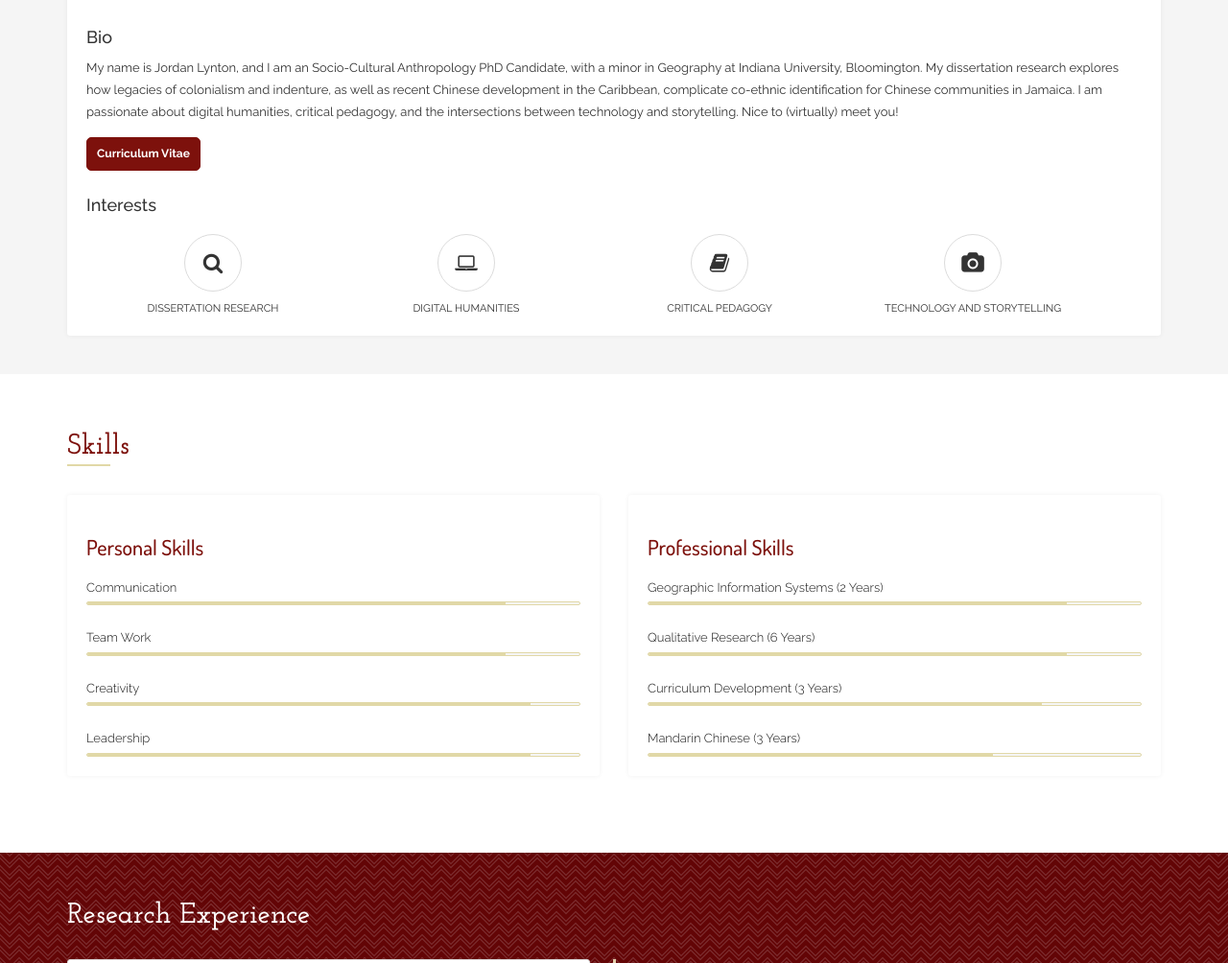
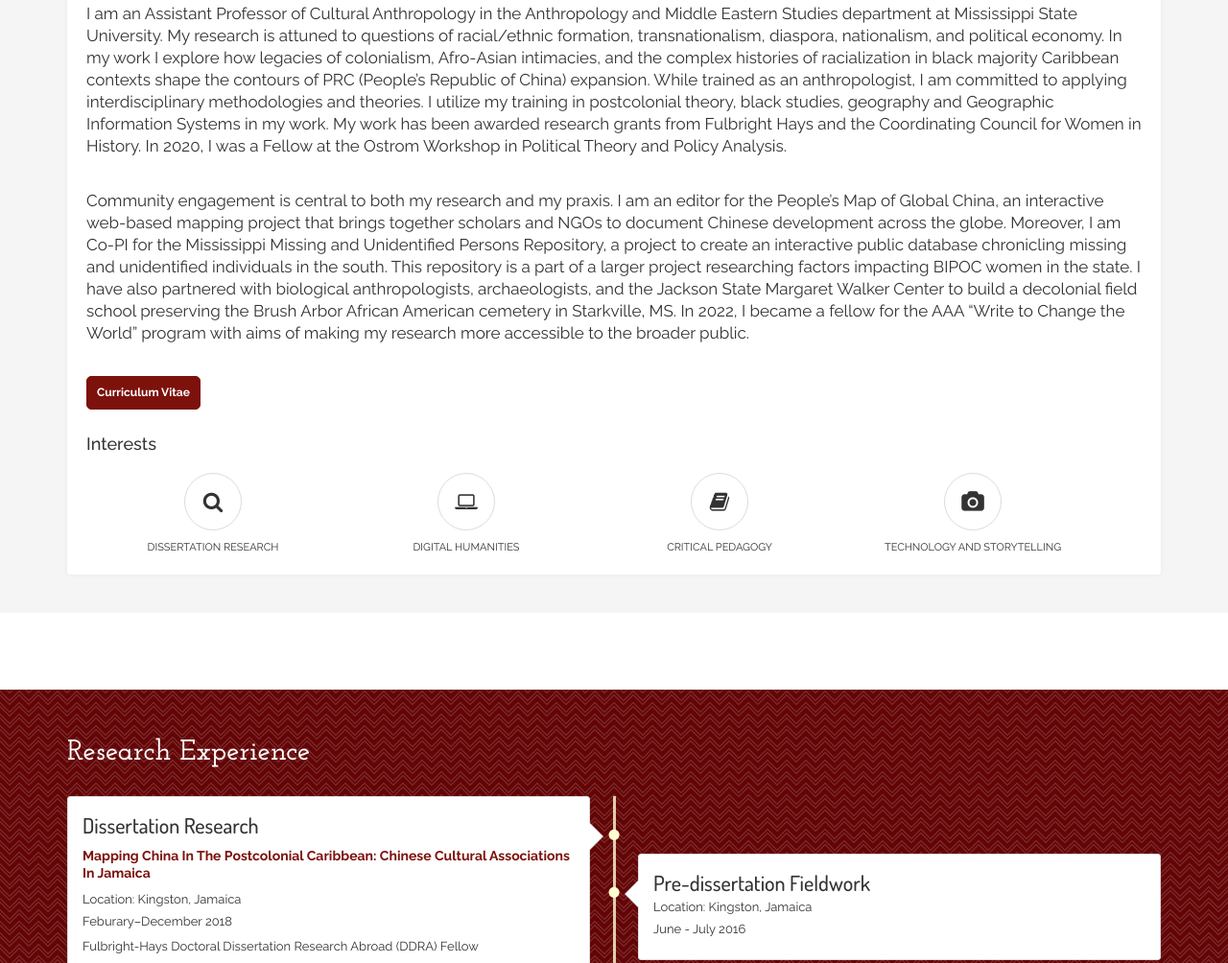
Before and after one commit to 2gaudy/Jordan-L-Site, a plain HTML site: page JordanLynton/index.html in a window 1280 px wide. Shown: the part 793-1797 px from the top of the page at 96% size. Drawn offline with Linux system fonts and the light colour scheme; some packages are replaced by stand-ins of ours.

Commit message:
Removed skills section

```diff
--- a/JordanLynton/index.html
+++ b/JordanLynton/index.html
@@ -86,7 +86,7 @@
 			<div class="content-inner">
 				<!-- Home -->
 				<section class="content" id="home">
-					<div class="banner" style="background-image:url(img/banner/2.jpg);">
+					<div class="banner" style="background-image:url(img/new-landing-pic.jpg);">
 						<div class="caption-info">
 							<div class="container">
 								<div class="row">
@@ -96,12 +96,10 @@
 											<h2 class="cd-headline clip is-full-width">
 												<span class="cd-words-wrapper">
 													<b class="is-visible">Anthropologist</b>
-
 													<b>Geographic Storyteller</b>
 													<b>Pedagogy Nerd</b>
 													<b>Community Engaged Scholar</b>
 													<b>Postcolonial Theory Enthusiast</b>
-
 
 												</span>
 											</h2>
@@ -136,10 +134,12 @@
 
 							<div class="col-xs-12">
 								<div class="my-interests panel-box wow fadeInUp">
-									<h2>Bio</h2>
-									<p>My name is Jordan Lynton, and I am an Socio-Cultural Anthropology PhD Candidate, with a minor in Geography at Indiana University, Bloomington. My dissertation research explores how legacies of colonialism and indenture, as well as recent Chinese development in the Caribbean, complicate co-ethnic identification for Chinese communities in Jamaica. I am passionate about digital humanities, critical pedagogy, and the intersections between technology and storytelling. Nice to (virtually) meet you!
-</p>
-<!--<a href="" class="btn btn-primary">Download Resume</a>-->
+									<!-- <h2>Bio</h2> -->
+									<p style="font-size: 17px;">I am an Assistant Professor of Cultural Anthropology in the Anthropology and Middle Eastern Studies department at Mississippi State University. My research is attuned to questions of racial/ethnic formation, transnationalism, diaspora, nationalism, and political economy. In my work I explore how legacies of colonialism, Afro-Asian intimacies, and the complex histories of racialization in black majority Caribbean contexts shape the contours of PRC (People’s Republic of China) expansion. While trained as an anthropologist, I am committed to applying interdisciplinary methodologies and theories. I utilize my training in postcolonial theory, black studies, geography and Geographic Information Systems in my work.  My work has been awarded research grants from Fulbright Hays and the Coordinating Council for Women in History. In 2020, I was a Fellow at the Ostrom Workshop in Political Theory and Policy Analysis.</p>
+									<br>
+									<p style="font-size: 17px;">Community engagement is central to both my research and my praxis. I am an editor for the People’s Map of Global China, an interactive web-based mapping project that brings together scholars and NGOs to document Chinese development across the globe. Moreover, I am Co-PI for the Mississippi Missing and Unidentified Persons Repository, a project to create an interactive public database chronicling missing and unidentified individuals in the south. This repository is a part of a larger project researching factors impacting BIPOC women in the state. I have also partnered with biological anthropologists, archaeologists, and the Jackson State Margaret Walker Center to build a decolonial field school preserving the Brush Arbor African American cemetery in Starkville, MS. In 2022, I became a fellow for the AAA “Write to Change the World” program with aims of making my research more accessible to the broader public.</p>
+									<br>
+									<!--<a href="" class="btn btn-primary">Download Resume</a>-->
 <a href="Jordan Lynton_Curriculum Vitae_1.1.18.pdf" target="_blank" class="btn btn-primary">Curriculum Vitae</a>
 <h2>Interests</h2>
 									<ul>
@@ -173,144 +173,7 @@
 				<!-- Skills -->
 				<section class="content" id="skills">
 					<div class="container">
-						<div class="row">
-							<div class="col-xs-12">
-								<div class="section-title">
-									<h1>Skills</h1>
-								</div>
-							</div>
 
-							<div class="col-xs-12 col-sm-6">
-								<div class="panel-box">
-									<h2>Personal Skills</h2>
-									<div class="progress-block wow fadeInLeft">
-										<div class="single-progressbar">
-											<div class="skill-text">
-												<span>Communication</span>
-												<span class="skill-per"></span>
-											</div>
-											<div class="progress">
-												<div class="progress-bar" role="progressbar" aria-valuenow="85" aria-valuemin="0" aria-valuemax="100" style="width: 0%;">
-												</div>
-											</div>
-										</div>
-
-										<div class="single-progressbar">
-											<div class="skill-text">
-												<span>Team Work</span>
-												<span class="skill-per"></span>
-											</div>
-											<div class="progress">
-												<div class="progress-bar" role="progressbar" aria-valuenow="85" aria-valuemin="0" aria-valuemax="100" style="width: 0%;">
-												</div>
-											</div>
-										</div>
-
-										<div class="single-progressbar">
-											<div class="skill-text">
-												<span>Creativity</span>
-												<span class="skill-per"></span>
-											</div>
-											<div class="progress">
-												<div class="progress-bar" role="progressbar" aria-valuenow="90" aria-valuemin="0" aria-valuemax="100" style="width: 0%;">
-												</div>
-											</div>
-										</div>
-
-										<!--<div class="single-progressbar">
-											<div class="skill-text">
-												<span>Dedication</span>
-												<span class="skill-per"></span>
-											</div>
-											<div class="progress">
-												<div class="progress-bar" role="progressbar" aria-valuenow="70" aria-valuemin="0" aria-valuemax="100" style="width: 0%;">
-												</div>
-											</div>
-										</div>
-										-->
-										<!--<div class="single-progressbar">
-											<div class="skill-text">
-												<span>Confidence</span>
-												<span class="skill-per"></span>
-											</div>
-											<div class="progress">
-												<div class="progress-bar" role="progressbar" aria-valuenow="90" aria-valuemin="0" aria-valuemax="100" style="width: 0%;">
-												</div>
-											</div>
-										</div>-->
-
-										<div class="single-progressbar">
-											<div class="skill-text">
-												<span>Leadership</span>
-												<span class="skill-per"></span>
-											</div>
-											<div class="progress">
-												<div class="progress-bar" role="progressbar" aria-valuenow="90" aria-valuemin="0" aria-valuemax="100" style="width: 0%;">
-												</div>
-											</div>
-										</div>
-									</div>
-								</div>
-							</div>
-
-							<div class="col-xs-12 col-sm-6">
-								<div class="panel-box">
-									<h2>Professional Skills</h2>
-									<div class="progress-block wow fadeInRight">
-										<div class="single-progressbar">
-											<div class="skill-text">
-												<span>Geographic Information Systems (2 years)</span>
-												<span class="skill-per"></span>
-											</div>
-											<div class="progress">
-												<div class="progress-bar" role="progressbar" aria-valuenow="85" aria-valuemin="0" aria-valuemax="100" style="width: 0%;">
-												</div>
-											</div>
-										</div>
-
-										<div class="single-progressbar">
-											<div class="skill-text">
-												<span>qualitative research (6 years)   </span>
-												<span class="skill-per"></span>
-											</div>
-											<div class="progress">
-												<div class="progress-bar" role="progressbar" aria-valuenow="85" aria-valuemin="0" aria-valuemax="100" style="width: 0%;">
-												</div>
-											</div>
-										</div>
-
-										<div class="single-progressbar">
-											<div class="skill-text">
-												<span>Curriculum Development (3 years)</span>
-												<span class="skill-per"></span>
-											</div>
-											<div class="progress">
-												<div class="progress-bar" role="progressbar" aria-valuenow="80" aria-valuemin="0" aria-valuemax="100" style="width: 0%;">
-												</div>
-											</div>
-										</div>
-
-										<div class="single-progressbar">
-											<div class="skill-text">
-												<span>Mandarin Chinese (3 years)</span>
-												<span class="skill-per"></span>
-											</div>
-											<div class="progress">
-												<div class="progress-bar" role="progressbar" aria-valuenow="70" aria-valuemin="0" aria-valuemax="100" style="width: 0%;">
-												</div>
-											</div>
-										</div>
-
-
-
-
-
-
-									</div>
-								</div>
-							</div>
-
-						</div>
 
 
 
```
Also changed, not shown: JordanLynton/img/new-landing-pic.jpg (added).
